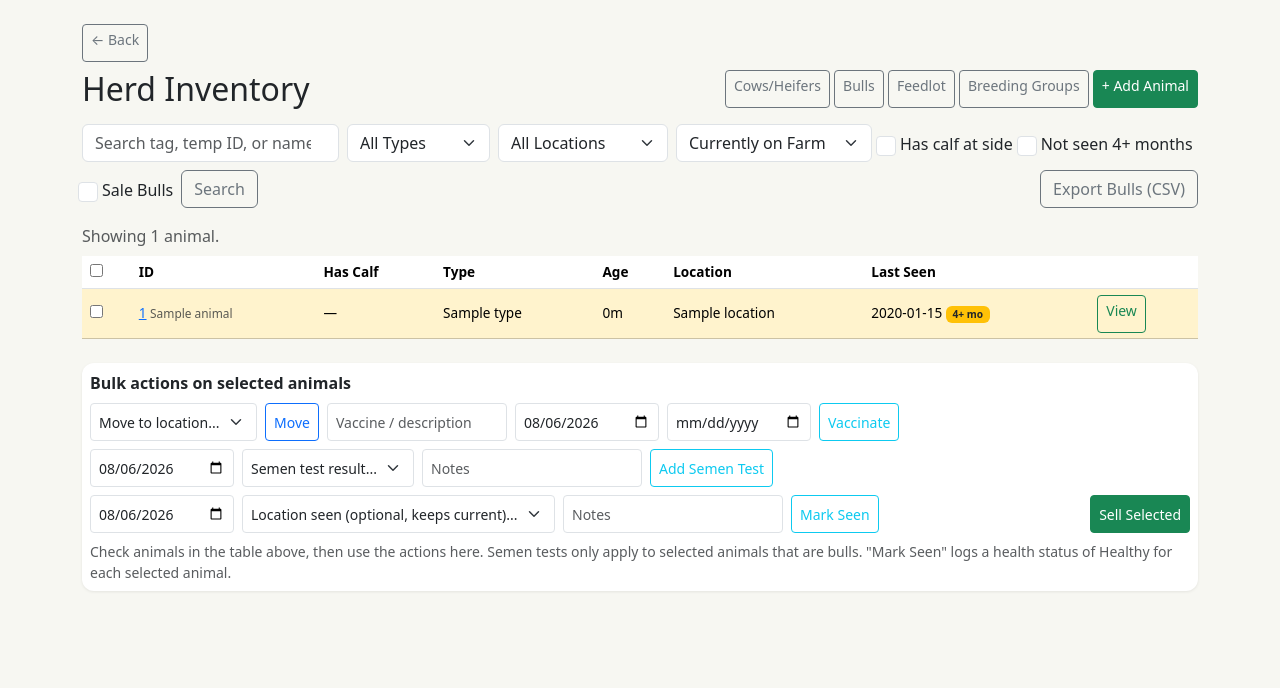
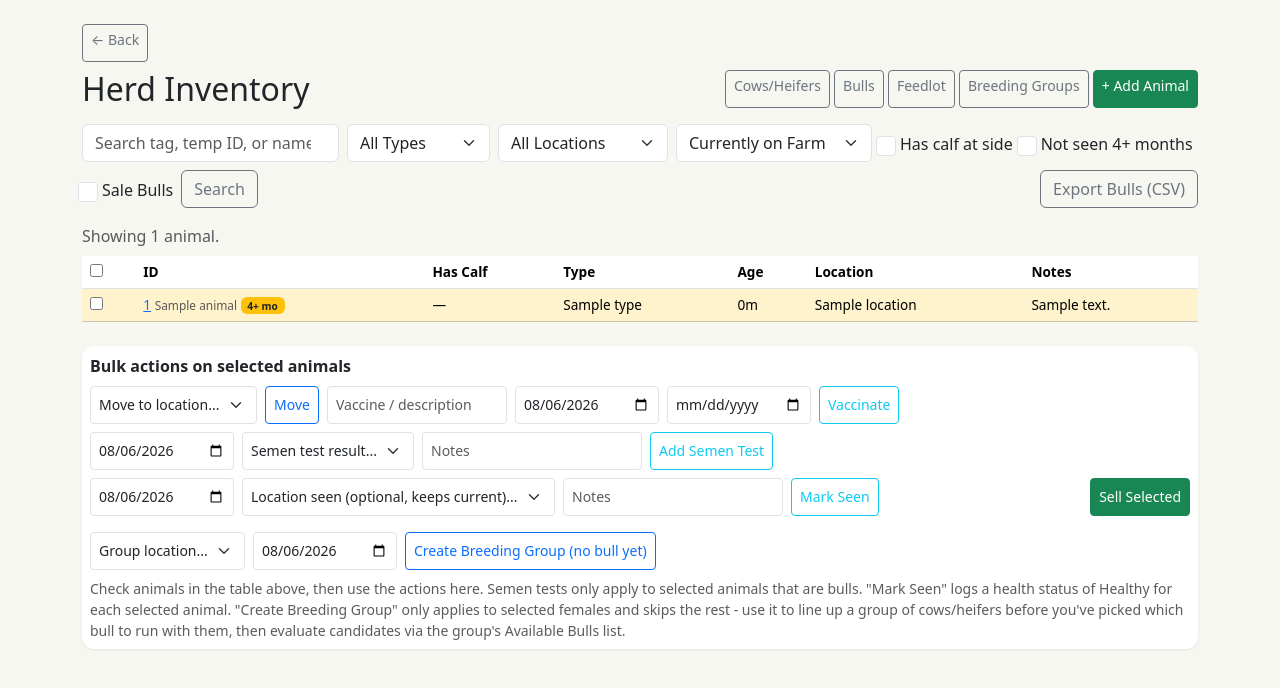
Before and after one commit to jpatri8-hub/Cattle, a Flask app: page /animals/ in a window 1280 px wide. Shown: the part 56-744 px from the top of the page. Run offline with Flask 3, Linux system fonts and the light colour scheme; a user stored in the database is signed in; tables that the repository leaves empty hold one stand-in row (values such as "Sample post").

Commit message:
Feedlot-by-type report, report totals row, herd list cleanup, bull-less breeding groups
No schema changes in this round - safe to deploy without a database rebuild,
existing live data is untouched.

- Added a feedlot grade/ADG rollup by animal type, alongside the existing
  by-sire/by-dam breakdown on the Feedout report.
- Added a totals row at the bottom of the Cost/Revenue/Net Margin by Animal
  Type report.
- Herd Inventory list: removed the Last Seen column and the separate View
  button (the ID was already a link to the animal), added a Notes column.
  The not-seen-in-4+-months row highlighting is unchanged - the "4+ mo"
  badge just moved next to the ID so it's still visible without the Last
  Seen column.
- Bull export: added Brand as the second column, right after ID.
- Breeding groups can now be created without any bull assigned yet:
  - The New Breeding Group form no longer requires picking a bull.
  - Added a new bulk action on the herd list - filter/select multiple
    animals as usual, then "Create Breeding Group (no bull yet)" with a
    location and start date. Only the selected females are added (others
    are skipped with a count in the confirmation message), and it redirects
    straight to the new group's page.
  - The group detail page already had an "Available Bulls - COI Against
    This Group" table from a previous round; it now reads naturally as the
    tool for picking which bull to actually run with a group that doesn't
    have one yet.

Co-Authored-By: Claude Sonnet 5 <noreply@anthropic.com>
Claude-Session: https://claude.ai/code/session_017cX8C32vR38peokdRdP72g

```diff
--- a/app/animals/routes.py
+++ b/app/animals/routes.py
@@ -416,6 +416,32 @@ def bulk_action():
         session["bulk_sale_ids"] = animal_ids
         return redirect(url_for("sales.new_sale"))
 
+    elif action == "create_breeding_group":
+        bg_location_id = request.form.get("bg_location_id", type=int)
+        bg_start_date = request.form.get("bg_start_date") or date.today().isoformat()
+        females = [a for a in animals if a.sex == SEX_FEMALE]
+        skipped = len(animals) - len(females)
+        location = Location.query.get(bg_location_id) if bg_location_id else None
+        if not location:
+            flash("Pick a location for the new breeding group.", "warning")
+        elif not females:
+            flash("None of the selected animals are female - pick cows/heifers to expose.", "warning")
+        else:
+            group = BreedingGroup(
+                location_id=location.id, start_date=date.fromisoformat(bg_start_date),
+                is_auto=False, created_by_id=current_user.id,
+            )
+            db.session.add(group)
+            db.session.flush()
+            for f in females:
+                db.session.add(ExposureRecord(breeding_group_id=group.id, animal_id=f.id))
+            db.session.commit()
+            msg = f"Created a breeding group with {len(females)} animal(s), no bull assigned yet."
+            if skipped:
+                msg += f" Skipped {skipped} non-female animal(s)."
+            flash(msg, "success")
+            return redirect(url_for("animals.view_breeding_group", group_id=group.id))
+
     else:
         flash("Unknown bulk action.", "danger")
 
@@ -766,7 +792,7 @@ def export_bulls():
     output = io.StringIO()
     writer = csv.writer(output)
     writer.writerow([
-        "ID", "Location", "CED EPD", "Birth Weight EPD",
+        "ID", "Brand", "Location", "CED EPD", "Birth Weight EPD",
         "Availability", "Renter", "Rental Start", "Rental End", "Rental Status",
     ])
     for b in bulls:
@@ -781,6 +807,7 @@ def export_bulls():
                     show_rental = True
         writer.writerow([
             b.display_id,
+            b.brand_number or "",
             b.location.display_name if b.location else "",
             b.epd.ced if b.epd else "",
             b.epd.birth_weight_epd if b.epd else "",
--- a/app/forms.py
+++ b/app/forms.py
@@ -166,7 +166,10 @@ class BreedingGroupForm(FlaskForm):
     location_id = SelectField("Location", coerce=int, validators=[DataRequired()])
     start_date = DateField("Bulls In (Start Date)", validators=[DataRequired()])
     end_date = DateField("Bulls Out (End Date)", validators=[Optional()])
-    bull_ids = SelectMultipleField("Bull(s)", coerce=int, validators=[DataRequired()])
+    bull_ids = SelectMultipleField(
+        "Bull(s) (optional - leave blank to evaluate bulls against this group later)",
+        coerce=int, validators=[Optional()],
+    )
     notes = TextAreaField("Notes", validators=[Optional()])
     submit = SubmitField("Save Breeding Group")
 
--- a/app/templates/animals/breeding_detail.html
+++ b/app/templates/animals/breeding_detail.html
@@ -4,7 +4,10 @@
 <h2 class="mb-1">{{ group.location.name }} <small class="text-muted">{{ group.start_date }} &rarr; {{ group.end_date or "present" }}</small>
   {% if group.is_auto %}<span class="badge bg-info text-dark">Auto-tracked</span>{% else %}<span class="badge bg-secondary">Manual</span>{% endif %}
 </h2>
-<p>Bull(s): {% for b in group.bulls %}<a href="{{ url_for('animals.view_animal', animal_id=b.id) }}">{{ b.display_id }}</a>{% if not loop.last %}, {% endif %}{% endfor %}</p>
+<p>Bull(s):
+  {% if group.bulls %}{% for b in group.bulls %}<a href="{{ url_for('animals.view_animal', animal_id=b.id) }}">{{ b.display_id }}</a>{% if not loop.last %}, {% endif %}{% endfor %}
+  {% else %}<span class="text-muted">None assigned yet - use "Available Bulls" below to pick one for this group.</span>{% endif %}
+</p>
 {% if group.notes %}<p class="text-muted">{{ group.notes }}</p>{% endif %}
 {% if group.is_auto %}<p class="text-muted small">This group updates itself as animals move in and out of {{ group.location.name }}. It'll close automatically once no bull remains there with a female.</p>{% endif %}
 
--- a/app/templates/animals/list.html
+++ b/app/templates/animals/list.html
@@ -65,23 +65,22 @@
   <thead>
     <tr>
       <th><input type="checkbox" onclick="document.querySelectorAll('.animal-check').forEach(c=>c.checked=this.checked)"></th>
-      <th>ID</th><th>Has Calf</th><th>Type</th><th>Age</th><th>Location</th><th>Last Seen</th><th></th>
+      <th>ID</th><th>Has Calf</th><th>Type</th><th>Age</th><th>Location</th><th>Notes</th>
     </tr>
   </thead>
   <tbody>
     {% for a in animals %}
     <tr class="{{ 'table-warning' if a.not_seen_flagged }}">
       <td><input type="checkbox" class="animal-check" name="animal_ids" value="{{ a.id }}" form="bulkForm"></td>
-      <td><a href="{{ url_for('animals.view_animal', animal_id=a.id) }}">{{ a.display_id }}</a>{% if a.name %} <small class="text-muted">{{ a.name }}</small>{% endif %}</td>
+      <td><a href="{{ url_for('animals.view_animal', animal_id=a.id) }}">{{ a.display_id }}</a>{% if a.name %} <small class="text-muted">{{ a.name }}</small>{% endif %}{% if a.not_seen_flagged %} <span class="badge bg-warning text-dark">4+ mo</span>{% endif %}</td>
       <td>{% if a.sex == "female" %}{% if a.has_calf_at_side %}<span class="badge bg-success">Yes</span>{% else %}-{% endif %}{% else %}&mdash;{% endif %}</td>
       <td>{{ a.animal_type.name if a.animal_type else "-" }}</td>
       <td>{{ a.age_display }}</td>
       <td>{{ a.location.display_name if a.location else "-" }}</td>
-      <td>{{ a.last_seen_date or "Never" }}{% if a.not_seen_flagged %} <span class="badge bg-warning text-dark">4+ mo</span>{% endif %}</td>
-      <td><a href="{{ url_for('animals.view_animal', animal_id=a.id) }}" class="btn btn-sm btn-outline-success">View</a></td>
+      <td>{{ a.notes or "-" }}</td>
     </tr>
     {% else %}
-    <tr><td colspan="8" class="text-muted">No animals found.</td></tr>
+    <tr><td colspan="7" class="text-muted">No animals found.</td></tr>
     {% endfor %}
   </tbody>
 </table>
@@ -130,7 +129,17 @@
       <div class="col-auto"><button type="submit" name="action" value="mark_seen" class="btn btn-sm btn-outline-info">Mark Seen</button></div>
       <div class="col-auto ms-auto"><button type="submit" name="action" value="sell" class="btn btn-sm btn-success">Sell Selected</button></div>
     </div>
-    <p class="text-muted small mt-2 mb-0">Check animals in the table above, then use the actions here. Semen tests only apply to selected animals that are bulls. "Mark Seen" logs a health status of Healthy for each selected animal.</p>
+    <div class="row g-2 align-items-center mt-2">
+      <div class="col-auto">
+        <select name="bg_location_id" class="form-select form-select-sm">
+          <option value="">Group location...</option>
+          {% for l in locations %}<option value="{{ l.id }}">{{ l.display_name }}</option>{% endfor %}
+        </select>
+      </div>
+      <div class="col-auto"><input type="date" name="bg_start_date" class="form-control form-control-sm" value="{{ today }}" title="Bulls in / start date"></div>
+      <div class="col-auto"><button type="submit" name="action" value="create_breeding_group" class="btn btn-sm btn-outline-primary">Create Breeding Group (no bull yet)</button></div>
+    </div>
+    <p class="text-muted small mt-2 mb-0">Check animals in the table above, then use the actions here. Semen tests only apply to selected animals that are bulls. "Mark Seen" logs a health status of Healthy for each selected animal. "Create Breeding Group" only applies to selected females and skips the rest - use it to line up a group of cows/heifers before you've picked which bull to run with them, then evaluate candidates via the group's Available Bulls list.</p>
   </div>
 </form>
 {% endblock %}
```
Also changed, not shown: app/metrics.py (+30 -0 lines), app/reports/routes.py (+11 -2 lines), app/templates/reports/feedout.html (+21 -2 lines), app/templates/reports/overview.html (+10 -1 lines).
